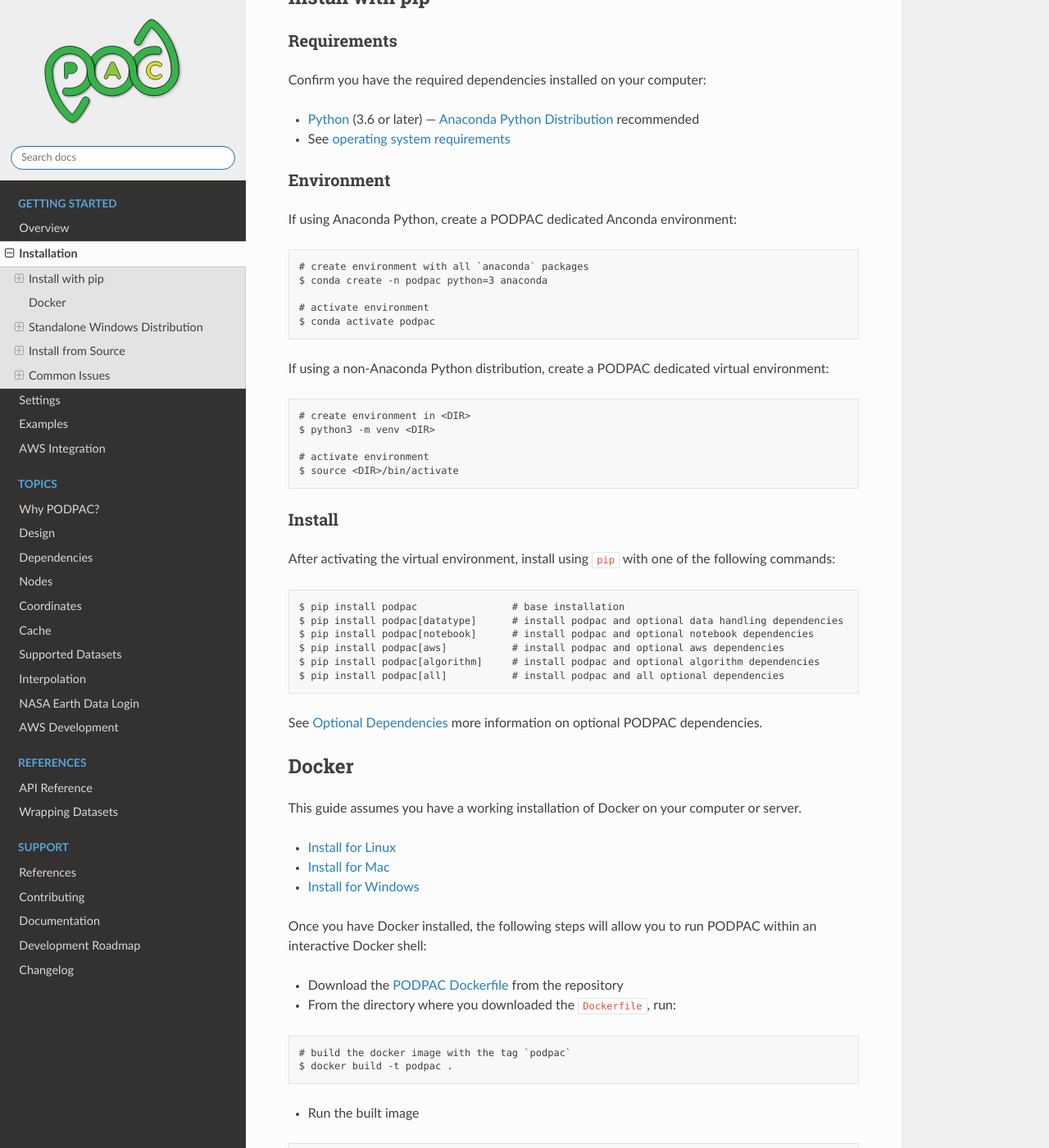
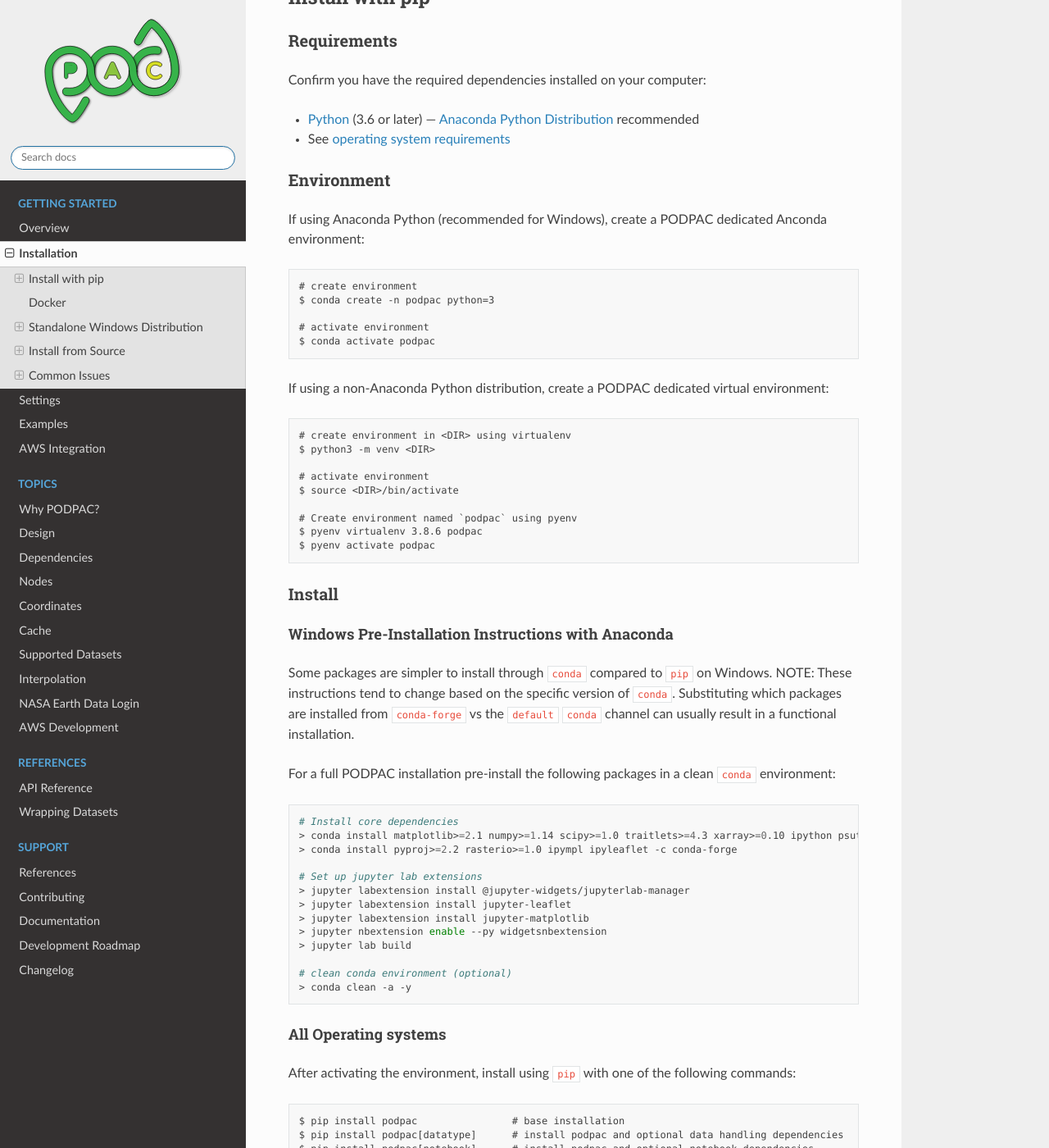
Before and after one commit to creare-com/podpac, a Sphinx documentation site: the page built from doc/source/install.md, in a window 1280 px wide and 1400 px high, scrolled down 396 px. Shown: the whole window at 82% size. Built offline with Sphinx 7.4.7 and the Read the Docs theme 2.0.0, drawn with Linux system fonts in a browser that asks for light colours; some of the changed text lies outside the part shown.

Commit message:
MAINT: Bumping version, fixing log location in handler, and improving installation documentation.

````diff
--- a/doc/source/install.md
+++ b/doc/source/install.md
@@ -20,11 +20,11 @@
 
 ### Environment
 
-If using Anaconda Python, create a PODPAC dedicated Anconda environment:
+If using Anaconda Python (recommended for Windows), create a PODPAC dedicated Anconda environment:
 
 ```
-# create environment with all `anaconda` packages
-$ conda create -n podpac python=3 anaconda
+# create environment
+$ conda create -n podpac python=3
 
 # activate environment
 $ conda activate podpac
@@ -33,16 +33,47 @@
 If using a non-Anaconda Python distribution, create a PODPAC dedicated virtual environment:
 
 ```
-# create environment in <DIR>
+# create environment in <DIR> using virtualenv
 $ python3 -m venv <DIR>
 
 # activate environment
 $ source <DIR>/bin/activate
+
+# Create environment named `podpac` using pyenv
+$ pyenv virtualenv 3.8.6 podpac
+$ pyenv activate podpac
 ```
 
 ### Install
 
-After activating the virtual environment, install using `pip` with one of the following commands:
+#### Windows Pre-Installation Instructions with Anaconda
+Some packages are simpler to install through `conda` compared to `pip` on Windows. NOTE: These
+instructions tend to change based on the specific version of `conda`. Substituting which packages
+are installed from `conda-forge` vs the `default` `conda` channel can usually result in a
+functional installation.
+
+For a full PODPAC installation pre-install the
+following packages in a clean `conda` environment:
+
+```bash
+# Install core dependencies
+> conda install matplotlib>=2.1 numpy>=1.14 scipy>=1.0 traitlets>=4.3 xarray>=0.10 ipython psutil requests>=2.18 owslib beautifulsoup4>=4.6 h5py>=2.9 lxml>=4.2 zarr>=2.3 intake>=0.5 boto3>=1.4 s3fs>=0.2 numexpr>=2.6 jupyterlab ipywidgets nodejs
+> conda install pyproj>=2.2 rasterio>=1.0 ipympl ipyleaflet -c conda-forge
+
+# Set up jupyter lab extensions
+> jupyter labextension install @jupyter-widgets/jupyterlab-manager
+> jupyter labextension install jupyter-leaflet
+> jupyter labextension install jupyter-matplotlib
+> jupyter nbextension enable --py widgetsnbextension
+> jupyter lab build
+
+# clean conda environment (optional)
+> conda clean -a -y
+```
+
+#### All Operating systems
+
+After activating the environment, install using `pip` with one of the following commands:
 
 ```
 $ pip install podpac                # base installation
@@ -163,12 +194,12 @@
 From the root of the git repository, install using `pip` with one of the following commands:
 
 ```
-$ pip install .                # base installation
-$ pip install .[datatype]      # install podpac and optional data handling dependencies
-$ pip install .[notebook]      # install podpac and optional notebook dependencies
-$ pip install .[aws]           # install podpac and optional aws dependencies
-$ pip install .[algorithm]     # install podpac and optional algorithm dependencies
-$ pip install .[all]           # install podpac and all optional dependencies
+$ pip install -e .                # base installation
+$ pip install -e .[datatype]      # install podpac and optional data handling dependencies
+$ pip install -e .[notebook]      # install podpac and optional notebook dependencies
+$ pip install -e .[aws]           # install podpac and optional aws dependencies
+$ pip install -e .[algorithm]     # install podpac and optional algorithm dependencies
+$ pip install -e .[all]           # install podpac and all optional dependencies
 ```
 
 See [Optional Dependencies](dependencies.html#optional-dependencies) more information on optional PODPAC dependencies.
--- a/podpac/version.py
+++ b/podpac/version.py
@@ -16,7 +16,7 @@
 ## UPDATE VERSION HERE
 ##############
 MAJOR = 3
-MINOR = 0
+MINOR = 1
 HOTFIX = 0
 ##############
 
@@ -64,7 +64,7 @@
             except Exception as e:
                 return version_full
 
-        version_full = subprocess.check_output([git, "describe", "--always"], cwd=CWD).strip().decode("ascii")
+        version_full = subprocess.check_output([git, "describe", "--always", "--tags"], cwd=CWD).strip().decode("ascii")
         version_full = version_full.replace("-", "+", 1).replace("-", ".")  # Make this consistent with PEP440
 
     except Exception as e:
````
Also changed, not shown: 1 other file.
